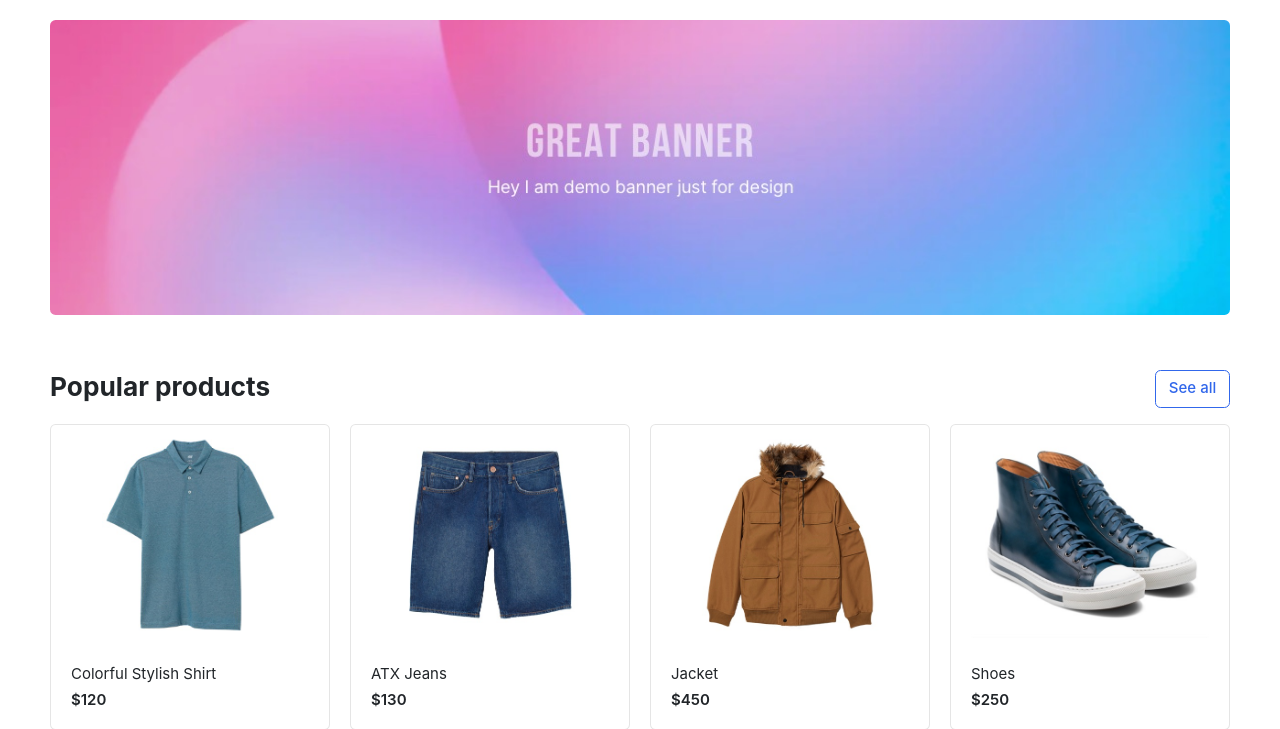
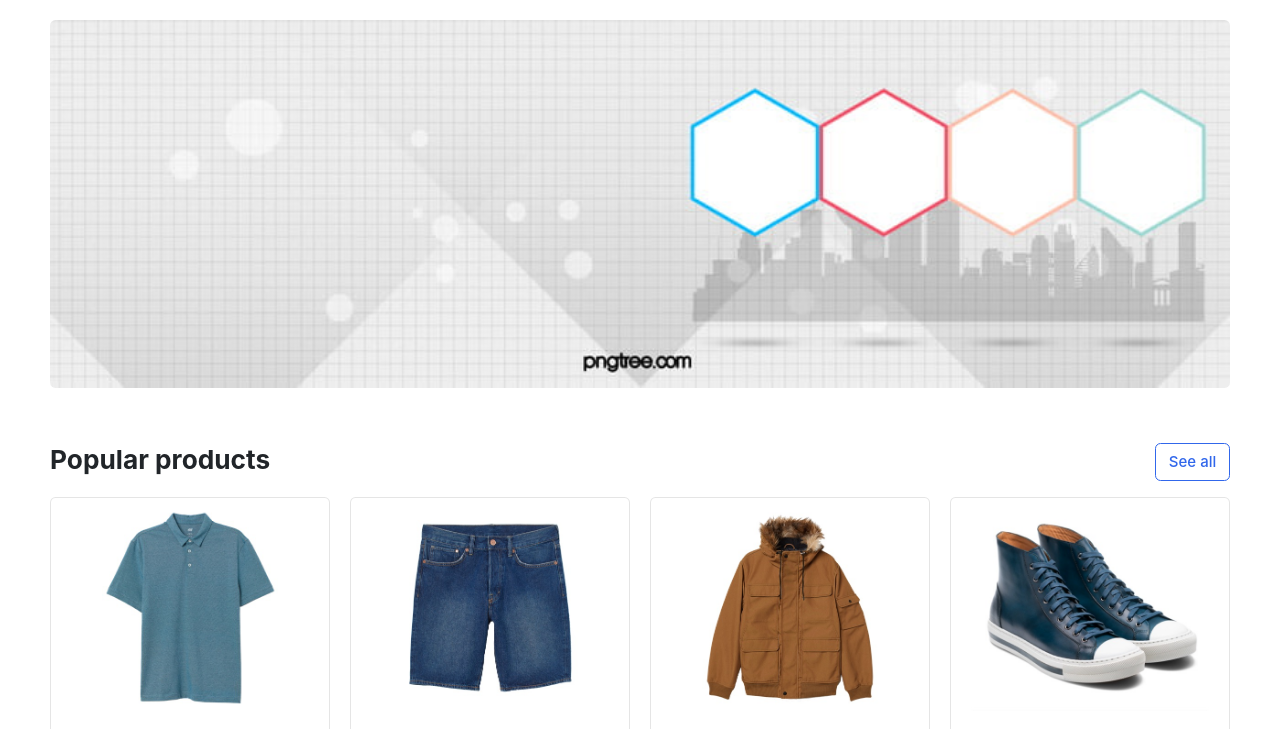
Before and after one commit to Mmy2000/E_Commerce-2, a Django app: page / in a window 1280 px wide. Shown: the part 118-847 px from the top of the page. Run offline with Django 4.2, Linux system fonts and the light colour scheme; data comes from the database, SQL or seed files in the repository; some libraries are stand-ins or nearby versions; some web fonts are replaced.

Commit message:
customize profile and fixing image uploud

```diff
--- a/settings/templates/settings/home.html
+++ b/settings/templates/settings/home.html
@@ -7,7 +7,7 @@
 		<div class="container">
 
 			<div class="intro-banner-wrap">
-				<img src="{% static 'images/banners/1.jpg'%}" class="img-fluid rounded">
+				<img src="{% static 'images/banners/test.jpg'%}" width="100%" class="img-fluid rounded">
 			</div>
 
 		</div> <!-- container //  -->
```
Also changed, not shown: media/home images/carousel-1_9ihAbvT.jpg (deleted), media/home images/carousel-1_BFPkqvp.jpg (deleted), media/home images/carousel-1_ChDFID3.jpg (deleted), media/home images/carousel-1_afEFFZy.jpg (deleted), media/home images/carousel-1_peL893y.jpg (deleted), static/images/banners/test.jpg (added).
